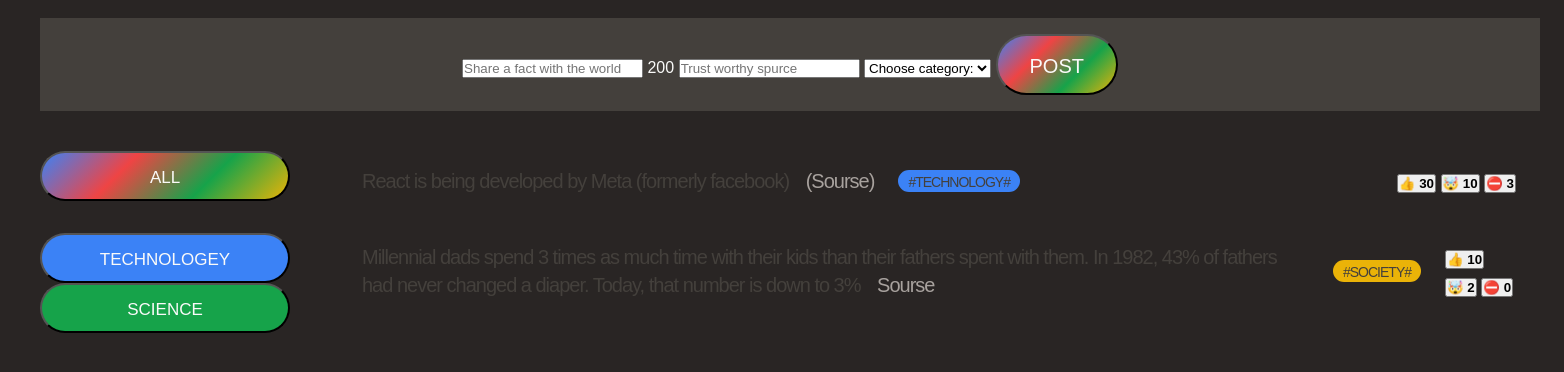
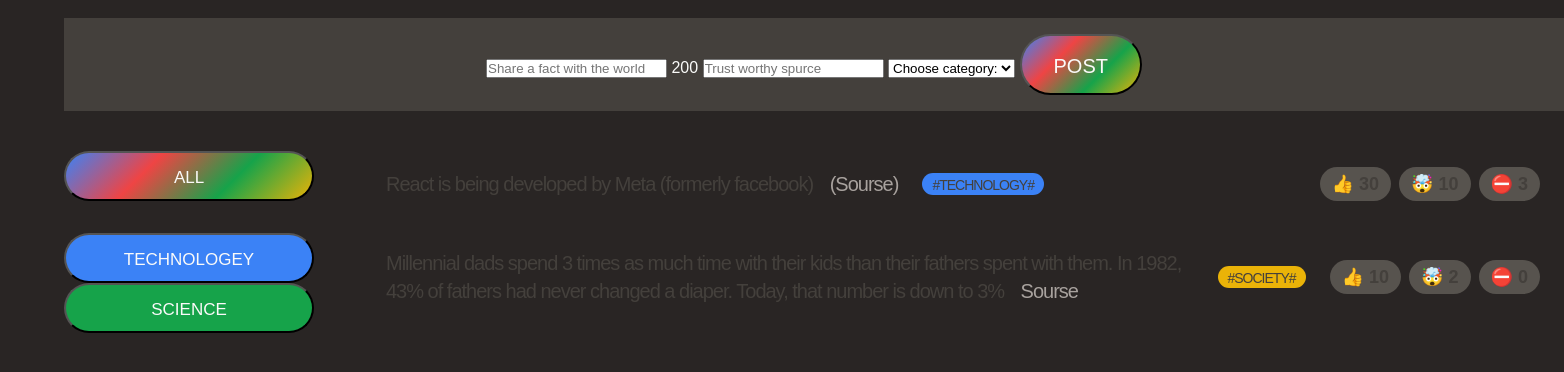
Before and after one commit to benlaguroun/Today-I-Learned, a plain HTML site: page index.html in a window 1280 px wide. Shown: the part 130-502 px from the top of the page, 1564 px wide, since content can reach past the window. Drawn offline with Linux system fonts and the light colour scheme; a web font is replaced by a local one.

Commit message:
hover buttons

```diff
--- a/style.css
+++ b/style.css
@@ -8,7 +8,7 @@ body {
   background-color: #292524;
   color: #fafaf9;
   font-family: "Sono", sans-serif;
-  padding: 40px;
+  padding: 40px 64px;
 }
 
 /* MAIN LAYOUT */
@@ -81,7 +81,28 @@ h1 {
 
 .vote-buttons {
   margin-left: auto;
+  flex-shrink: 0;
+  display: flex;
+  gap: 8px;
 }
+
+.vote-buttons button {
+  border: none;
+  background-color: #57534e;
+  font-size: 18px;
+  padding: 6px 12px;
+  border-radius: 100px;
+  color: inherit;
+  font-family: inherit;
+  font-weight: 600;
+  cursor: pointer;
+  transition: 0.3s;
+}
+
+.vote-buttons button:hover {
+  background-color: #292524;
+}
+
 ul {
   list-style: none;
 }
```
